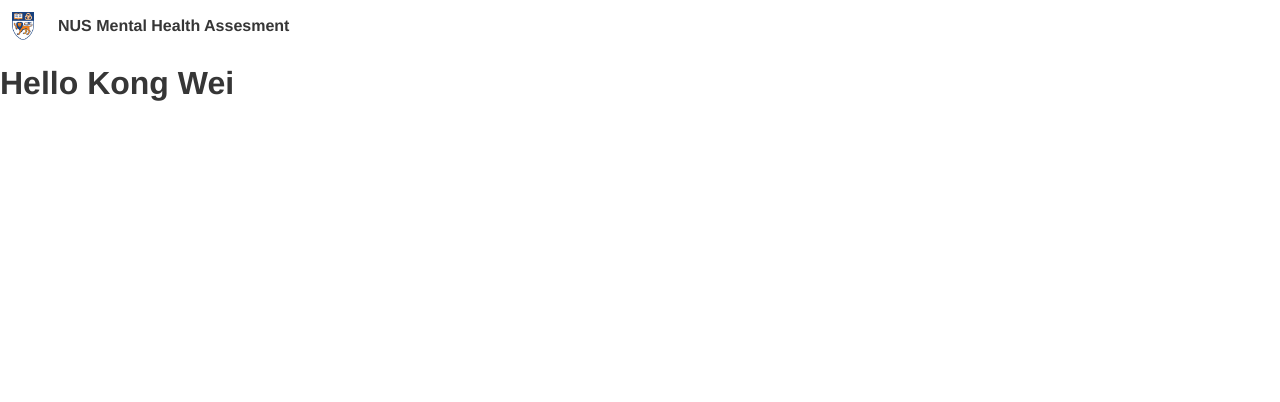
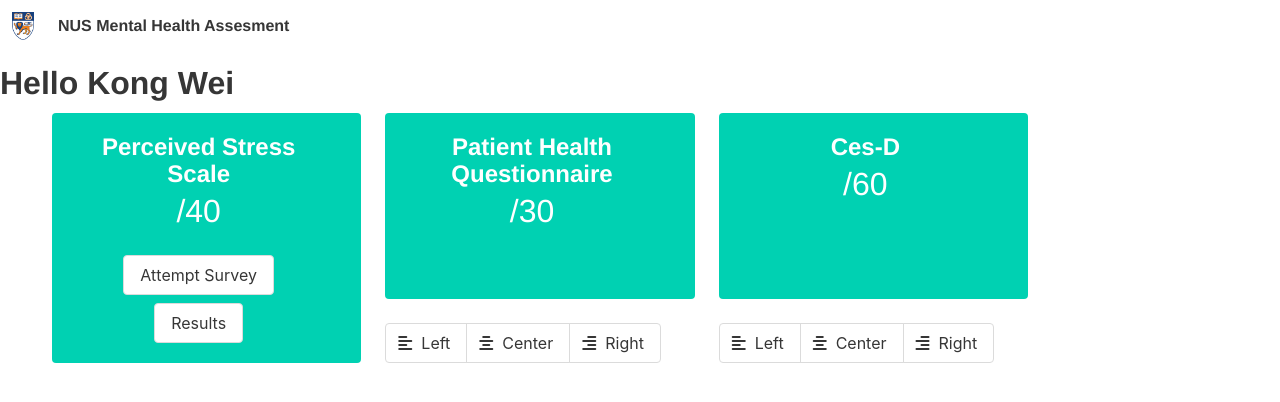
Before and after one commit to Kongwei93/FYP-survey-app, a Vue app: page /#/ in a window 1280 px wide. Shown: the top 402 px of the page. Built offline with nearby package versions, Linux system fonts and the light colour scheme; no server answers; sample sign-in values are in the browser's storage.

Commit message:
fixed Terms view back button

```diff
--- a/index.html
+++ b/index.html
@@ -14,6 +14,29 @@
 
   <link rel="icon" href="/favicon.ico" />
   <script src="https://kit.fontawesome.com/5a5ce2dec7.js" crossorigin="anonymous"></script>
+  <style>
+    html {
+      /* @todo Test this out as this is not supported on all platforms */
+      scroll-behavior: smooth;
+    }
+
+    /* Hide scrollbar for Chrome, Safari and Opera */
+    ::-webkit-scrollbar {
+      display: none;
+      /* remove scrollbar space */
+      width: 0px;
+      /* optional: just make scrollbar invisible */
+      background: transparent;
+    }
+
+    /* Hide scrollbar for IE, Edge and Firefox */
+    body {
+      /* IE and Edge */
+      -ms-overflow-style: none;
+      /* Firefox */
+      scrollbar-width: none;
+    }
+  </style>
 </head>
 
 <body>
--- a/src/components/Navigation.vue
+++ b/src/components/Navigation.vue
@@ -8,6 +8,13 @@
         <p class="navbar-item py-3">
           <strong>NUS Mental Health Assesment</strong>
         </p>
+        <button
+          class="button is-responsive"
+          @click="$router.push({ name: 'register' })"
+          v-if="isTerms"
+        >
+          back
+        </button>
 
         <a
           v-if="$store.state.user"
@@ -75,5 +82,10 @@ export default {
       this.$store.dispatch("logout");
     },
   },
+  computed: {
+    isTerms() {
+      return this.$route.name === "terms";
+    },
+  },
 };
 </script>
--- a/src/store.js
+++ b/src/store.js
@@ -15,9 +15,9 @@ export default createStore({
 
   state: {
     user: null,
-    stressScore: 0,
-    pHQScore: 0,
-    cesDScore: 0,
+    stressScore: null,
+    pHQScore: null,
+    cesDScore: null,
     results: 0,
   },
   mutations: {
--- a/src/views/CesD.vue
+++ b/src/views/CesD.vue
@@ -107,6 +107,15 @@ export default {
         `I could not get "going".`,
       ],
       optionValues: [],
+      dysphoria: [],
+      anhedonia: [],
+      appetite: [],
+      sleep: [],
+      thinking: [],
+      guilt: [],
+      tired: [],
+      movement: [],
+      suicidal: [],
     };
   },
   methods: {
@@ -177,19 +186,42 @@ export default {
         (acc, curr) => acc + curr,
         0
       );
+      this.dysphoria = [
+        this.optionsValues[1],
+        this.optionValues[3],
+        this.optionValues[5],
+      ];
+      this.anhedonia = [this.optionValues[7], this.optionValues[9]];
+      this.appetite = [this.optionsValues[0], this.optionsValues[17]];
+      this.sleep = [
+        this.optionsValues[4],
+        this.optionsValues[10],
+        this.optionsValues[18],
+      ];
+      this.thinking = [this.optionsValues[2], this.optionsValues[19]];
+      this.guilt = [this.optionsValues[8], this.optionsValues[16]];
+      this.tired = [this.optionsValues[6], this.optionsValues[15]];
+      this.movement = [this.optionsValues[11], this.optionsValues[12]];
+      this.suicidal = [this.optionsValues[13], this.optionsValues[14]];
+
+      // dysphoria.some((x) => x == 4);
+      // anhedonia.some((x) => x == 4);
+      // appetite.some((x) => x == 4);
+      // sleep.some((x) => x == 4);
+      // thinking.some((x) => x == 4);
+      // guilt.some((x) => x == 4);
+      // tired.some((x) => x == 4);
+      // movement.some((x) => x == 4);
+      // suicidal.some((x) => x == 4);
 
       // Save it into vuex using a mutation
-      this.$store.commit("updateCesDScore", newCesDScore);
-      if (newCesDScore < 5) {
-        this.$store.commit("cesDResults1");
-      } else if (newCesDScore < 15) {
-        this.$store.commit("cesDResults2");
-      } else if (newCesDScore < 20) {
-        this.$store.commit("cesDResults3");
-      } else this.$store.commit("cesDResults4");
-
-      // Change view once everything is done
-      this.$router.push({ name: "results" });
+      // this.$store.commit("updateCesDScore", newCesDScore);
+      // if (this.anhedonia === true || this.dysphoria === true) {
+      //   //include depression category checks
+      // } else if (newCesDScore > 15) this.$store.commit("cesDResults2");
+      // else this.$store.commit("cesDResults1");
+      // // Change view once everything is done
+      // this.$router.push({ name: "results" });
     },
   },
 };
--- a/src/views/Home.vue
+++ b/src/views/Home.vue
@@ -1,3 +1,122 @@
 <template>
   <div class="title">Hello Kong Wei</div>
+  <div class="container">
+    <div class="columns is-centered">
+      <div class="tile is-ancestor">
+        <div class="tile is-horizontal is-10">
+          <div class="tile">
+            <div class="tile is-parent is-vertical">
+              <article class="tile is-child notification is-primary">
+                <p class="title is-size-4 has-text-centered">
+                  Perceived Stress Scale
+                </p>
+                <p class="subtitle is-size-3 has-text-centered">
+                  {{ stressScore }}/40
+                </p>
+                <div class="buttons is-centered">
+                  <button class="button">Attempt Survey</button>
+                  <button class="button">Results</button>
+                </div>
+              </article>
+            </div>
+          </div>
+          <div class="tile">
+            <div class="tile is-parent is-vertical">
+              <article class="tile is-child notification is-primary">
+                <p class="title is-size-4 has-text-centered">
+                  Patient Health Questionnaire
+                </p>
+                <p class="subtitle is-size-3 has-text-centered">
+                  {{ pHQScore }}/30
+                </p>
+              </article>
+              <div class="field has-addons">
+                <p class="control">
+                  <button class="button">
+                    <span class="icon is-small">
+                      <i class="fas fa-align-left"></i>
+                    </span>
+                    <span>Left</span>
+                  </button>
+                </p>
+                <p class="control">
+                  <button class="button">
+                    <span class="icon is-small">
+                      <i class="fas fa-align-center"></i>
+                    </span>
+                    <span>Center</span>
+                  </button>
+                </p>
+                <p class="control">
+                  <button class="button">
+                    <span class="icon is-small">
+                      <i class="fas fa-align-right"></i>
+                    </span>
+                    <span>Right</span>
+                  </button>
+                </p>
+              </div>
+            </div>
+          </div>
+          <div class="tile">
+            <div class="tile is-parent is-vertical">
+              <article class="tile is-child notification is-primary">
+                <p class="title is-size-4 has-text-centered">Ces-D</p>
+                <p class="subtitle is-size-3 has-text-centered">
+                  {{ cesDScore }}/60
+                </p>
+              </article>
+              <div class="field has-addons">
+                <p class="control">
+                  <button class="button">
+                    <span class="icon is-small">
+                      <i class="fas fa-align-left"></i>
+                    </span>
+                    <span>Left</span>
+                  </button>
+                </p>
+                <p class="control">
+                  <button class="button">
+                    <span class="icon is-small">
+                      <i class="fas fa-align-center"></i>
+                    </span>
+                    <span>Center</span>
+                  </button>
+                </p>
+                <p class="control">
+                  <button class="button">
+                    <span class="icon is-small">
+                      <i class="fas fa-align-right"></i>
+                    </span>
+                    <span>Right</span>
+                  </button>
+                </p>
+              </div>
+            </div>
+          </div>
+        </div>
+      </div>
+    </div>
+  </div>
 </template>
+
+<script>
+export default {
+  name: "Home",
+
+  data() {
+    return {};
+  },
+  computed: {
+    stressScore() {
+      return this.$store.state.stressScore;
+    },
+    pHQScore() {
+      return this.$store.state.pHQScore;
+    },
+    cesDScore() {
+      return this.$store.state.cesDScore;
+    },
+  },
+};
+</script>
--- a/src/views/Terms.vue
+++ b/src/views/Terms.vue
@@ -1,16 +1,8 @@
 <template>
   <section class="hero">
-    <div class="hero-body">
-      <div>
-        <p class="title has-text-centered">
-          <button
-            class="button is-left"
-            @click="$router.push({ name: 'register' })"
-          >
-            back</button
-          >Terms & Conditions
-        </p>
-      </div>
+    <div class="hero-body py-0">
+      <p class="title has-text-centered">Terms & Conditions</p>
+
       <div class="block">
         <p class="subtitle is-size-6">
           NUSmental.com ("we" or "NUSmental.com") is owned and operated by NUS.
```
